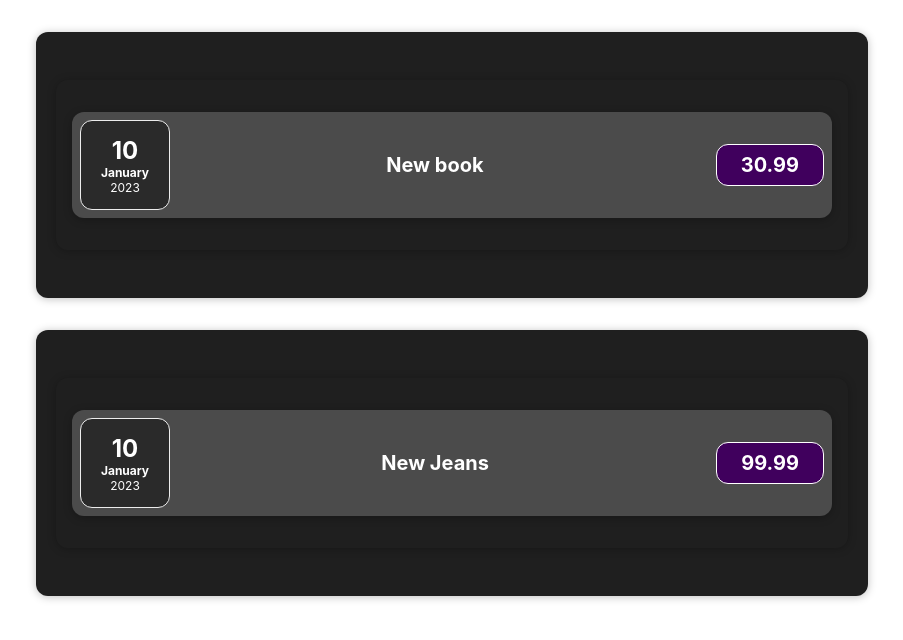
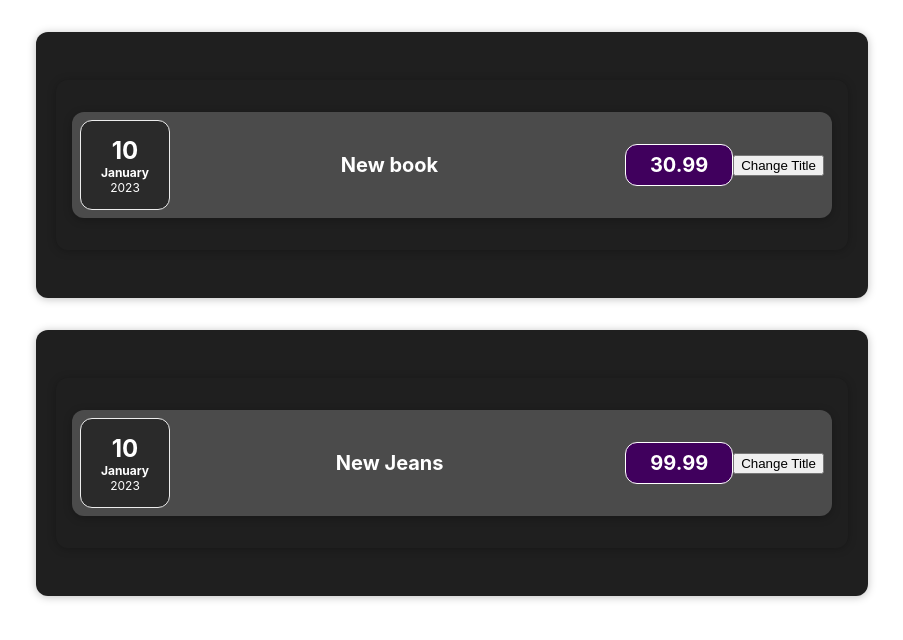
Before and after one commit to ViktorLumiste/expenses, a React (Create React App) app: page / in a window 1280 px wide. Shown: the top 640 px of the page, without its empty margins (188-1091 px from the left). Built offline with nearby package versions, Linux system fonts and the light colour scheme.

Commit message:
Adding component events

```diff
--- a/src/Expenses/ExpenseItem.js
+++ b/src/Expenses/ExpenseItem.js
@@ -1,15 +1,23 @@
+import React, {useState} from 'react';
 import './ExpenseItem.css'
 import ExpenseDate from './ExpenseDate'
 const  ExpenseItem = (props) =>{
-    console.log(props)
+    const [title, setTitle] = useState(props.expenseData.expenseData.title)
+    const clickHandler = () =>{
+        setTitle('Updated!')
+        console.log(title)
+    }
     return (
+        <>
         <div className="expense-item">
             <ExpenseDate date={props.expenseData.expenseData.date}></ExpenseDate>
             <div className="expense-item__description">
                 <h2>{props.expenseData.expenseData.title}</h2>
                 <div className='expense-item__price'>{props.expenseData.expenseData.price}</div>
             </div>
+            <button onClick={clickHandler}>Change Title</button>
         </div>
+        </>
     )
 }
 
```
